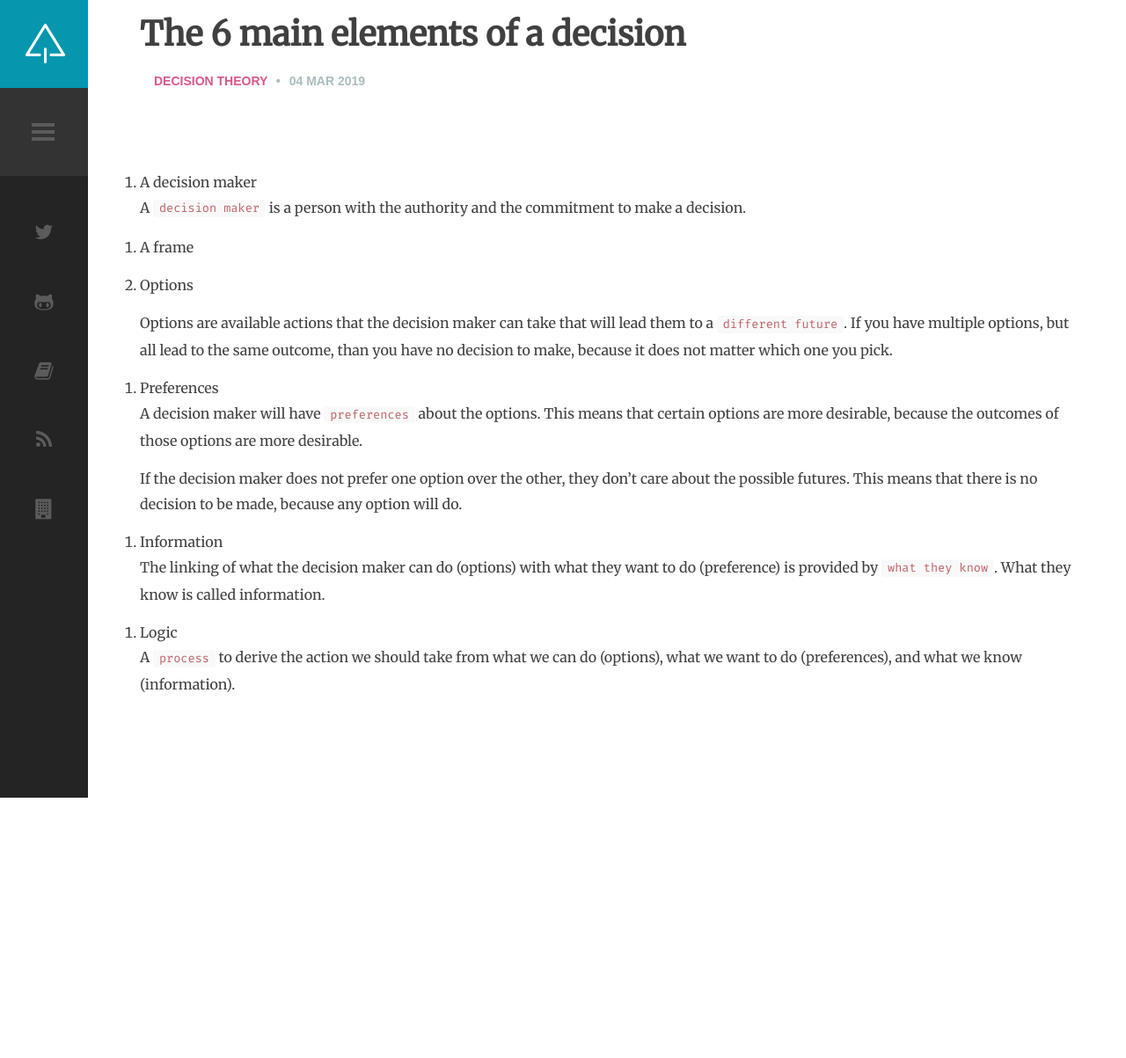
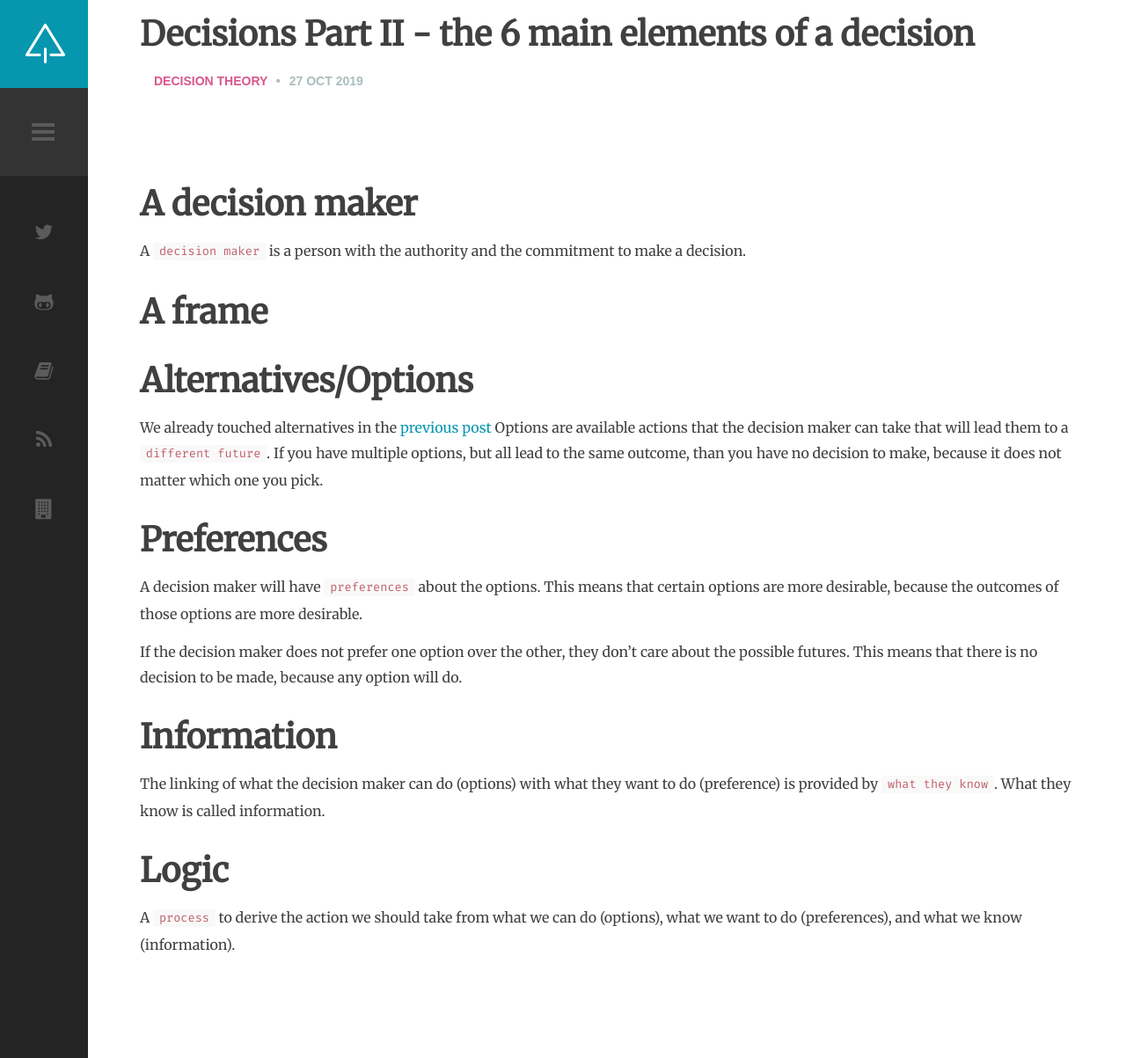
Before and after one commit to selketjah/selketjah.github.io, a Jekyll site: the page built from _posts/work_in_progress/2019-10-27-elements-of-a-decision.md, in a window 1280 px wide. Shown: the whole page at 88% size. Built offline with Jekyll 4.4.1, drawn with Linux system fonts in a browser that asks for light colours; comment, search, counter and statistics services are not loaded; before the commit the page ends 907 px from its top, so only the background shows below that.

Commit message:
update dates of blogpost

```diff
--- a/_posts/work_in_progress/2019-10-13-elements-of-a-decision.md
+++ b/_posts/work_in_progress/2019-10-27-elements-of-a-decision.md
@@ -1,38 +1,40 @@
 ---
 layout: post
-title: The 6 main elements of a decision
+title: Decisions Part II - the 6 main elements of a decision
 category: decision theory
-date: March 4, 2019
+date: October 27, 2019
 tags:
 - decision theory
 ---
 
 
 
-1. A decision maker
+# A decision maker
 
 A `decision maker` is a person with the authority and the commitment to make a decision.
 
-2. A frame
+# A frame
 
 
 
-3. Options
+# Alternatives/Options
 
+We already touched alternatives in the [previous post](2019-10-17-what-is-a-decision.md)
 Options are available actions that the decision maker can take that will lead them to a `different future`.
 If you have multiple options, but all lead to the same outcome, than you have no decision to make, because it does not matter which one you pick.
 
-4. Preferences
+# Preferences
 
 A decision maker will have `preferences` about the options. This means that certain options are more desirable, because the outcomes of those options are more desirable.
 
 If the decision maker does not prefer one option over the other, they don't care about the possible futures. This means that there is no decision to be made, because any option will do.
 
 
-5. Information
+# Information
 
 The linking of what the decision maker can do (options) with what they want to do (preference) is provided by `what they know`. What they know is called information.
 
-6. Logic
+
+# Logic
 
 A `process` to derive the action we should take from what we can do (options), what we want to do (preferences), and what we know (information).
```
Also changed, not shown: _posts/2019-10-17-what-is-a-decision.md (+2 -2 lines), _posts/work_in_progress/2019-11-03-decision-vs-outcome.md (renamed from _posts/work_in_progress/2019-10-14-decision-vs-outcome.md, +2 -2 lines).
